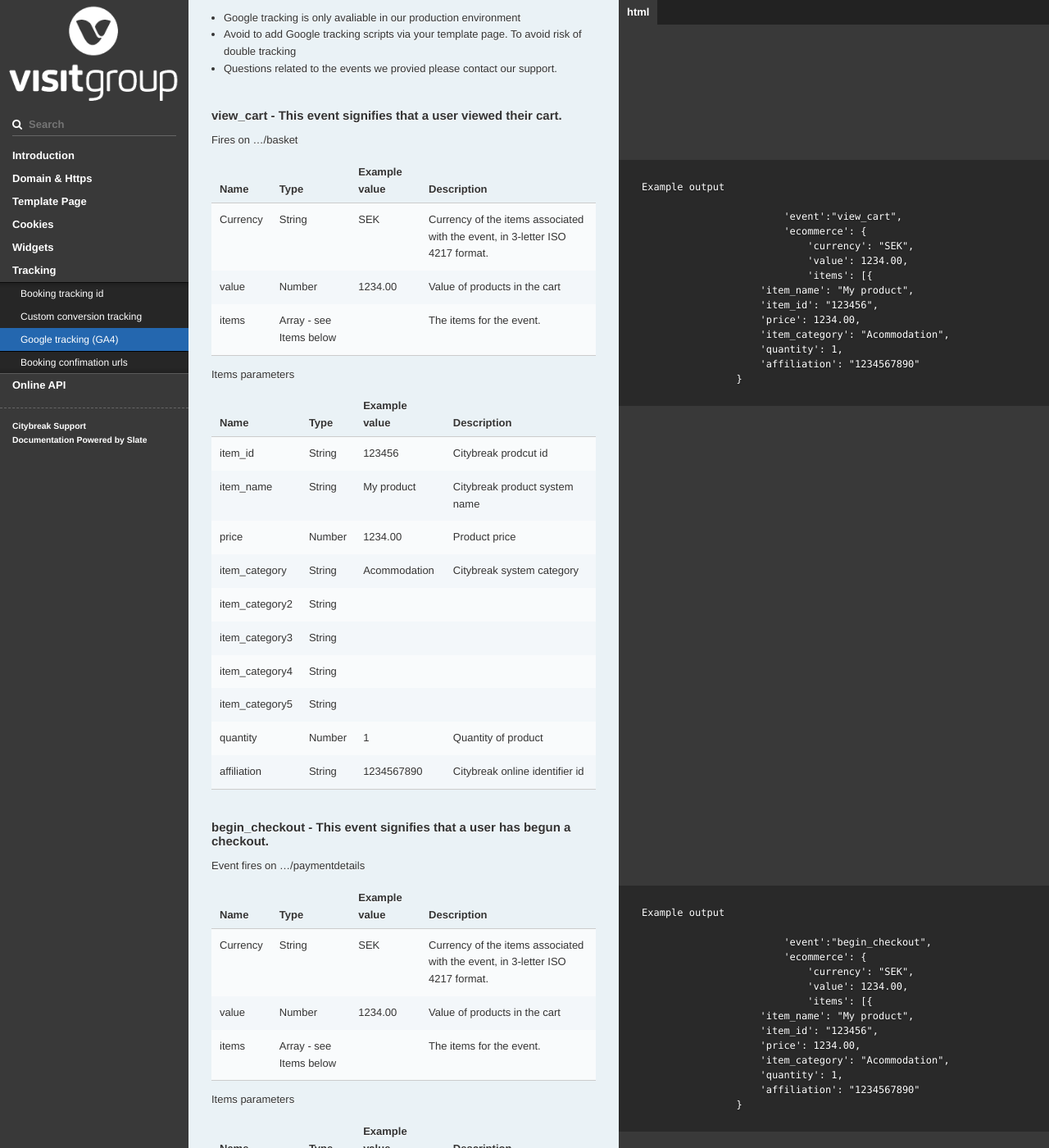
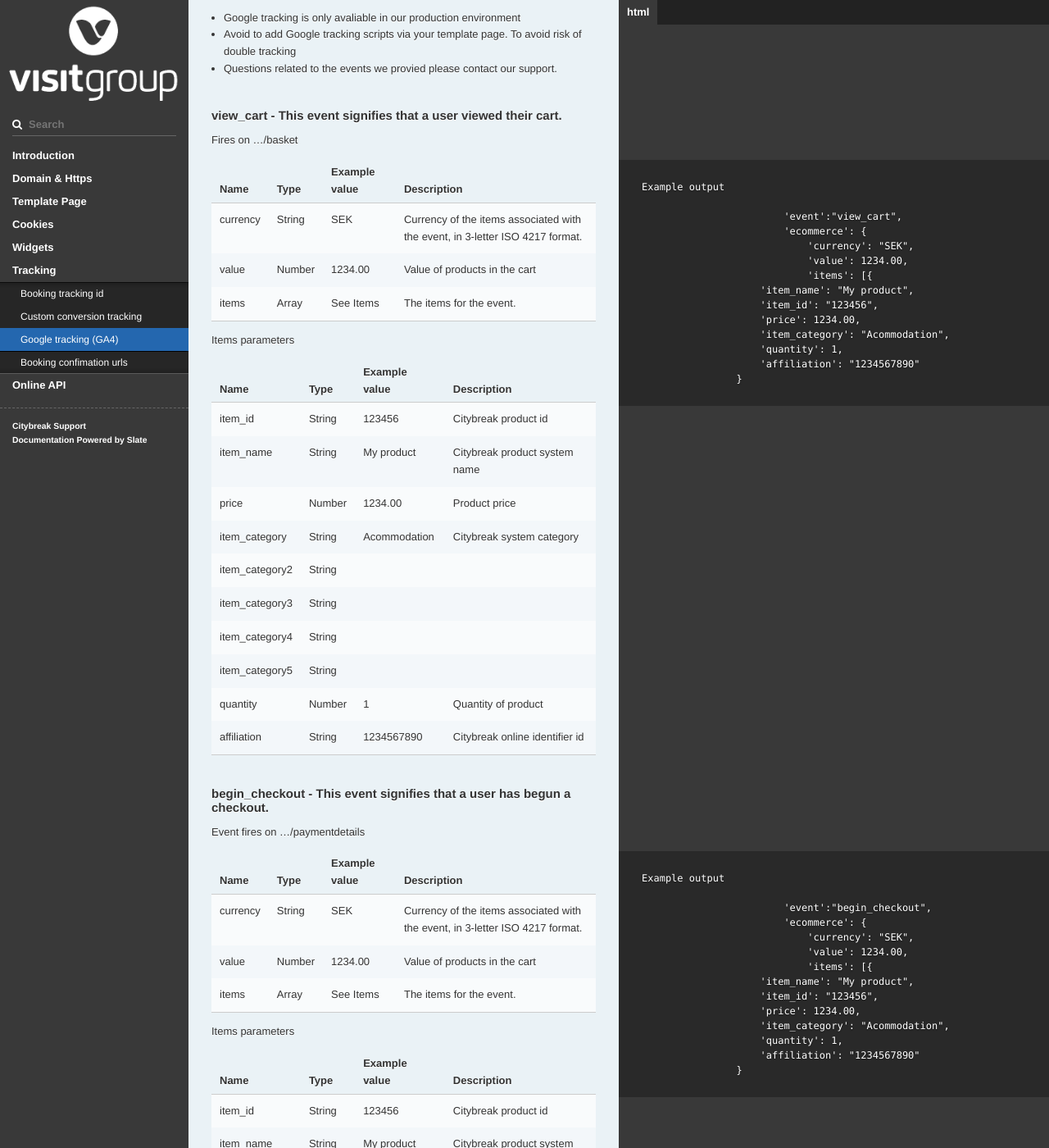
Before and after one commit to visit/citybreak-online-doc, a Jekyll site: the page built from index.md, in a window 1280 px wide and 1400 px high, scrolled down 22318 px. Shown: the whole window at 82% size. Built offline with Jekyll 4.4.1, drawn with Linux system fonts in a browser that asks for light colours; our own code applies the rules of GitHub Pages for plain Markdown files; some of the changed text lies outside the part shown.

Commit message:
Update tracking.md

````diff
--- a/_includes/tracking.md
+++ b/_includes/tracking.md
@@ -108,26 +108,26 @@ Example output
                 }
 ```
 
-| Name     | Type   | Example value | Description                                                                   |
-|----------|--------|---------------|-------------------------------------------------------------------------------|
-| Currency | String | SEK           | Currency of the items associated with the event, in 3-letter ISO 4217 format. |
-| value | Number | 1234.00           | Value of products in the cart |
-| items    | Array - see Items below | 	    | 	The items for the event.                                                     |
+| Name    	  | Type   | Example value | Description                                                                   |
+|-----------------|--------|---------------|-------------------------------------------------------------------------------|
+| currency	  | String | SEK           | Currency of the items associated with the event, in 3-letter ISO 4217 format. |
+| value 	  | Number | 1234.00       | Value of products in the cart 						   |
+| items    	  | Array  | See Items	   | The items for the event.                                             	   |
 
 Items parameters
 
-| Name     | Type   | Example value | Description                                                                   |
-|----------|--------|---------------|-------------------------------------------------------------------------------|
-| item_id  | String | 123456           | Citybreak prodcut id |
-| item_name    	| String | My product | 	Citybreak product system name                                               |
-| price    	| Number | 1234.00 | 	Product price                                                                      |
-| item_category     | String | Acommodation | 	Citybreak system category                                |
-| item_category2    | String |  | 	                           |
-| item_category3    | String |  | 	                               |
-| item_category4    | String |  | 	                                |
-| item_category5    | String |  | 	 |
-| quantity    | Number | 1 	| 	Quantity of product                                           |
-| affiliation    | String | 1234567890 | 	Citybreak online identifier id                                           |
+| Name    	  | Type   | Example value | Description                                                                   |
+|-----------------|--------|---------------|-------------------------------------------------------------------------------|
+| item_id  	  | String | 123456        | Citybreak product id 							   |
+| item_name    	  | String | My product    | Citybreak product system name                                                 |
+| price    	  | Number | 1234.00 	   | Product price                                                                 |
+| item_category   | String | Acommodation  | Citybreak system category                                			   |
+| item_category2  | String |  		   | 	                            						   |
+| item_category3  | String |  		   | 	                               						   |
+| item_category4  | String |               | 	                                					   |
+| item_category5  | String |               | 	 									   |
+| quantity    	  | Number | 1 	           | Quantity of product                                           		   |
+| affiliation     | String | 1234567890    | Citybreak online identifier id                                           	   |
 
 ### <a id="begin_checkout"></a> begin_checkout - This event signifies that a user has begun a checkout.
 Event fires on .../paymentdetails
@@ -149,26 +149,26 @@ Example output
                 }
 ```
 
-| Name     | Type   | Example value | Description                                                                   |
-|----------|--------|---------------|-------------------------------------------------------------------------------|
-| Currency | String | SEK           | Currency of the items associated with the event, in 3-letter ISO 4217 format. |
-| value | Number | 1234.00           | Value of products in the cart |
-| items    | Array - see Items below | 	    | 	The items for the event.                                                     |
+| Name    	  | Type   | Example value | Description                                                                   |
+|-----------------|--------|---------------|-------------------------------------------------------------------------------|
+| currency 	  | String | SEK           | Currency of the items associated with the event, in 3-letter ISO 4217 format. |
+| value 	  | Number | 1234.00       | Value of products in the cart 						   |
+| items           | Array  | See Items 	   | The items for the event.                                                      |
 
 Items parameters
 
-| Name     | Type   | Example value | Description                                                                   |
-|----------|--------|---------------|-------------------------------------------------------------------------------|
-| item_id  | String | 123456           | Citybreak prodcut id |
-| item_name    | String | My product | 	Citybreak product system name                                               |
-| price    | Number | 1234.00 | 	Product price                                                                      |
-| item_category     | String | Acommodation | 	Citybreak system category      |
-| item_category2    | String |  | 	 |
-| item_category3    | String |  | 	 |
-| item_category4    | String |  | 	 |
-| item_category5    | String |  | 	 |
-| quantity    | Number | 1 | 	Quantity of product                            |
-| affiliation    | String | 1234567890 | 	Citybreak online identifier id     |
+| Name    	  | Type   | Example value | Description                                                                   |
+|-----------------|--------|---------------|-------------------------------------------------------------------------------|
+| item_id  	  | String | 123456        | Citybreak product id 							   |
+| item_name       | String | My product    | Citybreak product system name                                                 |
+| price    	  | Number | 1234.00 	   | Product price                                                                 |
+| item_category   | String | Acommodation  | Citybreak system category      						   |
+| item_category2  | String |  		   | 	 									   |
+| item_category3  | String |               | 	 									   |
+| item_category4  | String |  		   | 	 									   |
+| item_category5  | String |    	   | 	 									   |
+| quantity        | Number | 1 		   | Quantity of product                            				   |
+| affiliation     | String | 1234567890    | Citybreak online identifier id     					   |
 
 ### <a id="purchase"></a> purchase - This event signifies when one or more items is purchased by a user.
 Event fires 1 time on .../confirmation
@@ -192,28 +192,28 @@ Example output
                 }
 ```
 
-| Name     | Type   | Example value | Description                                                                   |
-|----------|--------|---------------|-------------------------------------------------------------------------------|
-| transaction_id | string | ABCD12  | Booking number |
-| value    | Number | 1234.00	    | 	Booking value                                                   |
-| tax    | Number | 123.12	    | 	Booking tax value                                                   |
-| Currency | String | SEK           | Currency of the items associated with the event, in 3-letter ISO 4217 format. |
-| items    | Array - see Items below | 	    | 	The items for the event.                                        |
+| Name    	  | Type   | Example value | Description                                                                   |
+|-----------------|--------|---------------|-------------------------------------------------------------------------------|
+| transaction_id  | string | ABCD12  	   | Booking number 								   |
+| value    	  | Number | 1234.00	   | Booking value                                                   		   |
+| tax             | Number | 123.12	   | Booking tax value                                                   	   |
+| currency        | String | SEK           | Currency of the items associated with the event, in 3-letter ISO 4217 format. |
+| items    	  | Array  | See Items     | The items for the event.                                        		   |
 
 Items parameters
 
-| Name     | Type   | Example value | Description                                                                   |
-|----------|--------|---------------|-------------------------------------------------------------------------------|
-| item_id  | String | 123456           | Citybreak prodcut id |
-| item_name    | String | My product | 	Citybreak product system name                                               |
-| price    | Number | 1234.00 | 	Product price                                                                   |
-| item_category     | String | Acommodation | 	Citybreak system category                                 |
-| item_category2    | String |  | 	|
-| item_category3    | String |  | 	|
-| item_category4    | String |  | 	|
-| item_category5    | String |  | 	|
-| quantity    | Number | 1 | 	Quantity of product                                           |
-| affiliation    | String | 1234567890 | 	Citybreak online identifier id                                          |
+| Name            | Type   | Example value | Description                                                                   |
+|-----------------|--------|---------------|-------------------------------------------------------------------------------|
+| item_id  	  | String | 123456        | Citybreak product id 						           |
+| item_name       | String | My product    | Citybreak product system name                                                 |
+| price           | Number | 1234.00       | Product price                                                                 |
+| item_category   | String | Acommodation  | Citybreak system category                                 		   	   |
+| item_category2  | String |  		   | 	 									   |
+| item_category3  | String |  		   | 										   |
+| item_category4  | String |  		   | 										   |
+| item_category5  | String |  		   | 										   |
+| quantity        | Number | 1 		   | Quantity of product                                           		   |
+| affiliation     | String | 1234567890    | Citybreak online identifier id                                         	   |
 
 ## Booking confimation urls
 
````
